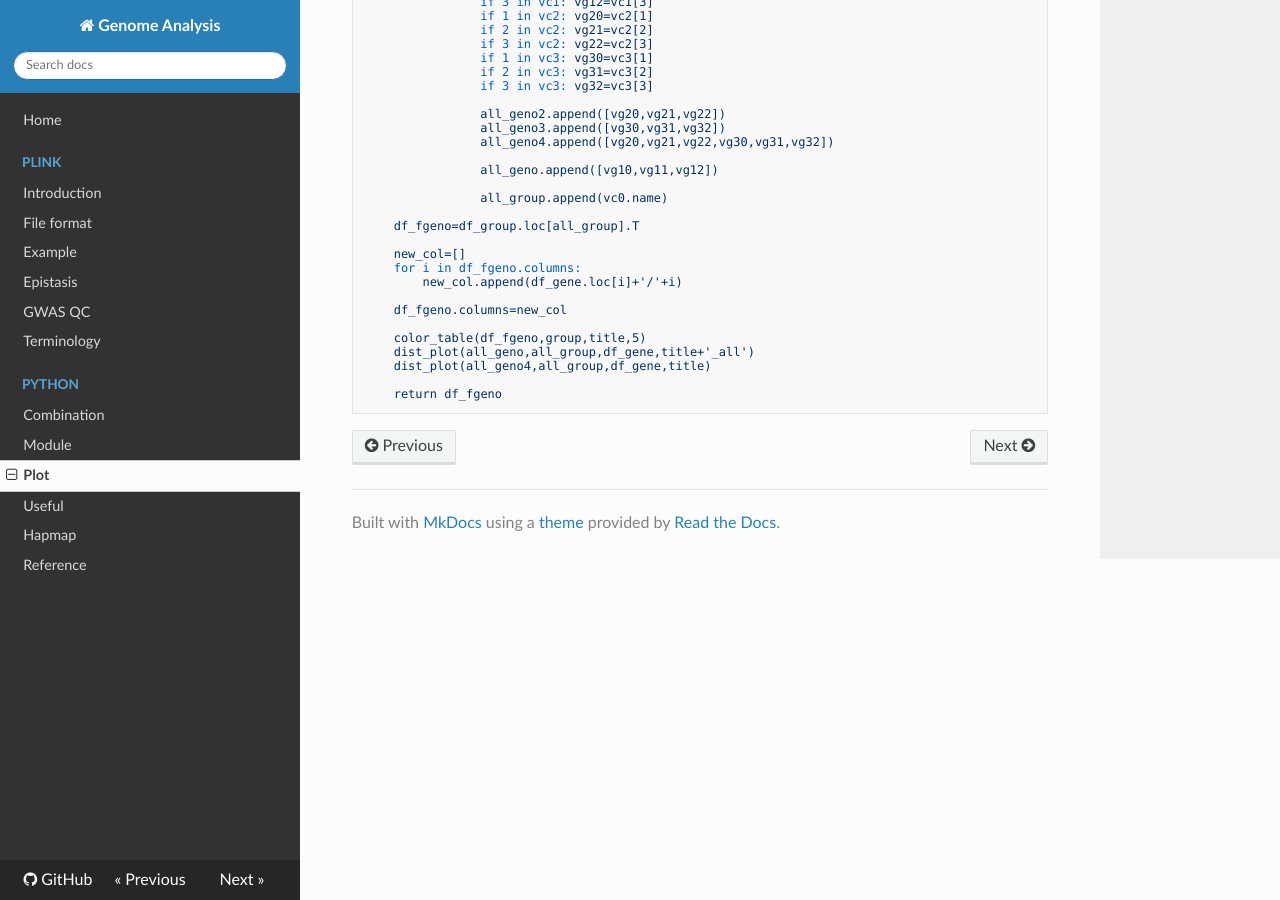
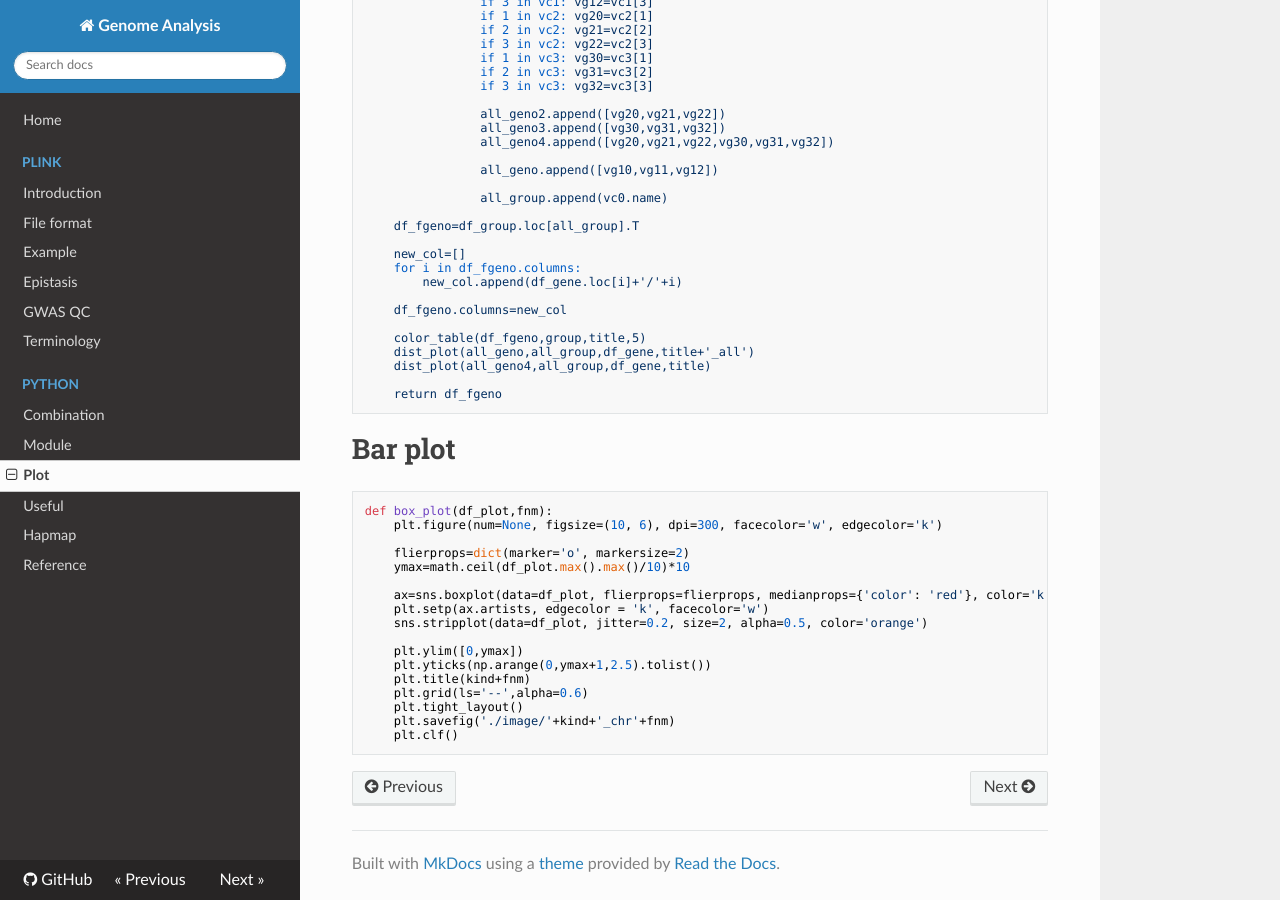
Before and after one commit to WonyoungCho/plink, an MkDocs documentation site: the page built from docs/python_plot.md, in a window 1280 px wide and 900 px high, scrolled down 2223 px. Built offline with MkDocs 1.6.1, drawn with Linux system fonts in a browser that asks for light colours; nearby versions of some CDN libraries; old or Windows-style settings are respelled for this version of MkDocs.

Commit message:
Update python_plot.md

````diff
--- a/docs/python_plot.md
+++ b/docs/python_plot.md
@@ -167,3 +167,24 @@ def filter_123(group,subgroup,title):
 
     return df_fgeno
 ```
+
+# Bar plot
+```
+def box_plot(df_plot,fnm):
+    plt.figure(num=None, figsize=(10, 6), dpi=300, facecolor='w', edgecolor='k')
+
+    flierprops=dict(marker='o', markersize=2)
+    ymax=math.ceil(df_plot.max().max()/10)*10
+
+    ax=sns.boxplot(data=df_plot, flierprops=flierprops, medianprops={'color': 'red'}, color='k', fliersize=2, notch=False, linewidth=0.8)
+    plt.setp(ax.artists, edgecolor = 'k', facecolor='w')
+    sns.stripplot(data=df_plot, jitter=0.2, size=2, alpha=0.5, color='orange')
+
+    plt.ylim([0,ymax])
+    plt.yticks(np.arange(0,ymax+1,2.5).tolist())
+    plt.title(kind+fnm)
+    plt.grid(ls='--',alpha=0.6)
+    plt.tight_layout()
+    plt.savefig('./image/'+kind+'_chr'+fnm)
+    plt.clf()
+```
````
